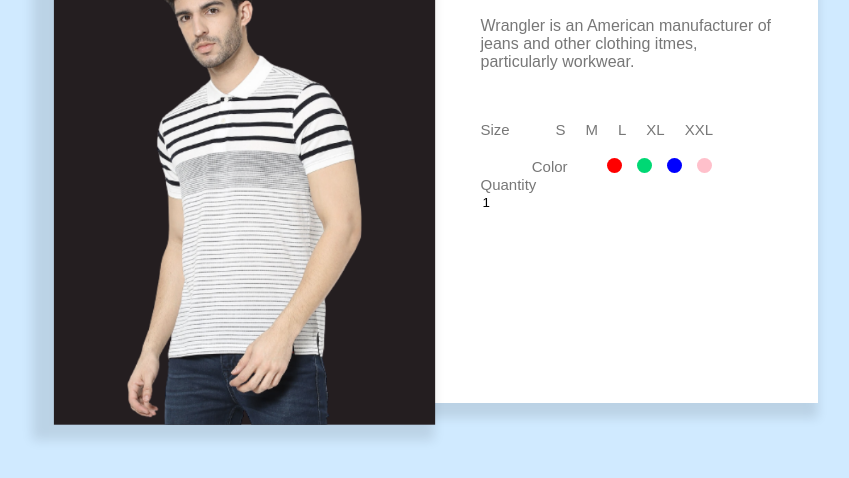
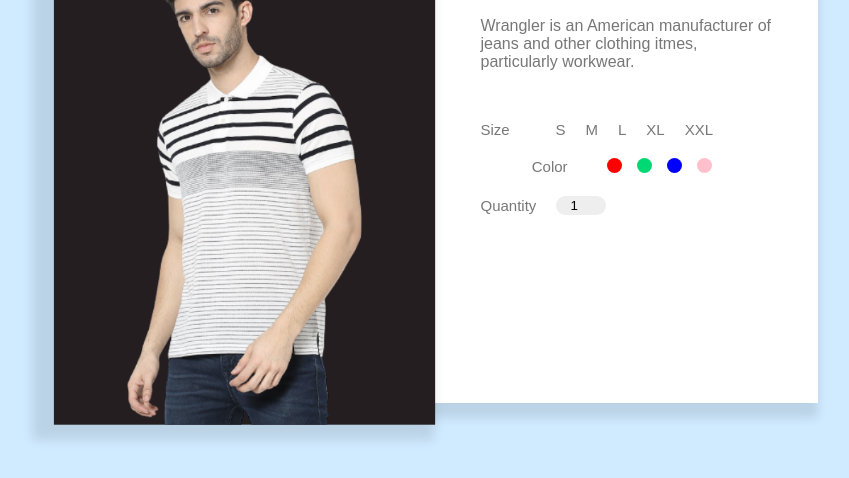
Before and after one commit to AmirTaki/Product-Page-Desgin, a plain HTML site: page index.html in a window 1280 px wide. Shown: the part 268-746 px from the top of the page, without its empty margins (197-1046 px from the left). Drawn offline with Linux system fonts and the light colour scheme.

Commit message:
styles : quanitity selct

```diff
--- a/src/styles.css
+++ b/src/styles.css
@@ -133,3 +133,24 @@
     transform: scale(.7);
     box-shadow: 0 0 0 4px #ffffff, 0 0 0 5px #000;
 }
+
+.quantity-select {
+    display: flex;
+    align-items: center;
+    margin-top: 20px;
+}
+
+.quantity-select p {
+    width: 75px;
+
+}
+
+.quantity-select input {
+    background: #eee;
+    border: 0;
+    outline:  0 ;
+    padding: 2px 2px 2px 15px;
+    width: 50px;
+    border-radius: 12px;
+
+}
```
